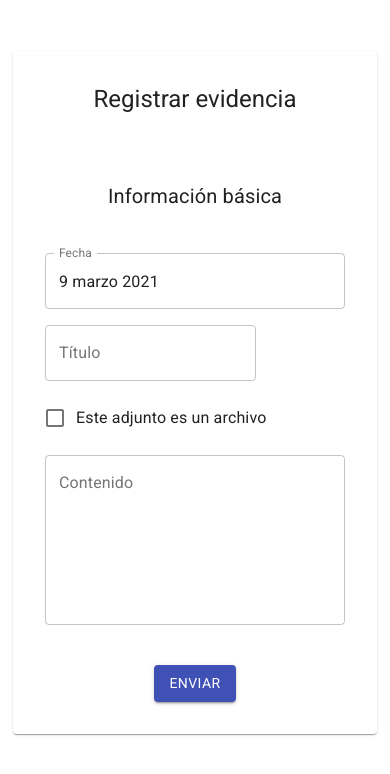
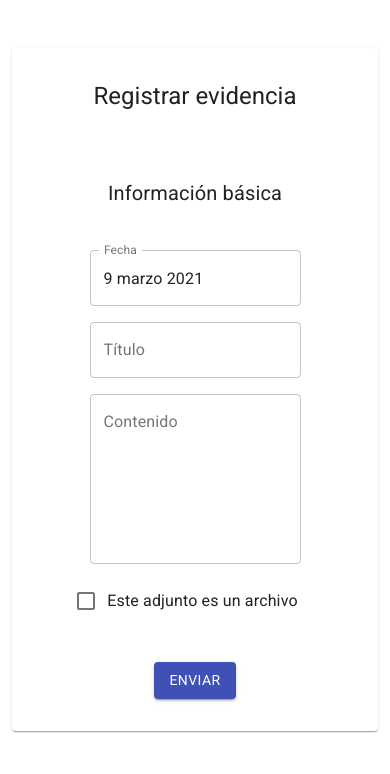
Before and after one commit to juanhebert/coffeechain-pilot, a React (Create React App) app: page /evidence/1/1 in a window 390 px wide. Shown: the top 774 px of the page. Built offline with nearby package versions, Linux system fonts and the light colour scheme; no server answers.

Commit message:
Mobile pt. 1

```diff
--- a/src/components/InventoryTable.jsx
+++ b/src/components/InventoryTable.jsx
@@ -5,7 +5,7 @@ import { Link } from 'react-router-dom';
 
 const useStyles = makeStyles(() => ({
   table: {
-    minWidth: 0, // TODO
+    maxWidth: '310px',
   },
   tableHeadCell: {
     fontWeight: 700,
--- a/src/views/ActorView.jsx
+++ b/src/views/ActorView.jsx
@@ -14,10 +14,18 @@ import DefaultCertLogo from '../img/certificate.svg';
 
 const useStyles = makeStyles(theme => ({
   main: {
-    margin: '50px 50px 0',
+    margin: '12px 0',
+    maxWidth: '100%',
+  },
+  section: {
+    display: 'flex',
+    justifyContent: 'center',
+    maxWidth: '100%',
   },
   paper: {
+    width: 310,
     padding: theme.spacing(2),
+    overflow: 'scroll',
   },
   avatar: {
     height: 40,
@@ -95,7 +103,7 @@ const ActorView = () => {
   const classes = useStyles();
 
   const [actorList, setActorList] = useState([]);
-  const [selectedActorIndex, setSelectedActorIndex] = useState('');
+  const [selectedActorIndex, setSelectedActorIndex] = useState(0);
   const [selectedActor, setSelectedActor] = useState();
   const [actorInfo, setActorInfo] = useState();
 
@@ -122,10 +130,8 @@ const ActorView = () => {
   };
 
   return (
-    <div className={classes.main}>
-      <Grid container spacing={3}>
-        <Grid item xs={3} container spacing={2} direction="column">
-          <Grid item>
+    <Grid container spacing={3} className={classes.main} direction="column">
+      <Grid item className={classes.section}>
         <Paper className={classes.paper}>
           <Typography variant="h5" className={classes.heading}>
             Seleccionar actor
@@ -148,7 +154,7 @@ const ActorView = () => {
         </Paper>
       </Grid>
       {selectedActor && (
-            <Grid item>
+        <Grid item className={classes.section}>
           <Paper className={classes.paper}>
             <Grid container direction="column" alignItems="center" justify="space-around" spacing={3}>
               <Grid item container direction="column" alignItems="center">
@@ -169,7 +175,6 @@ const ActorView = () => {
                       key={certType}
                     >
                       <img src={getCertLogo(certType)} alt={certType} className={classes.certLogo} />
-
                       <span className={classes.certName}>{certType}</span>
                     </Grid>
                   </Link>
@@ -203,9 +208,7 @@ const ActorView = () => {
           </Paper>
         </Grid>
       )}
-        </Grid>
-        <Grid container item xs={9} spacing={2}>
-          <Grid item xs={12}>
+      <Grid item className={classes.section}>
         <Paper className={classes.paper}>
           <Typography variant="h5" className={classes.heading}>
             Inventorio (custodia)
@@ -213,7 +216,7 @@ const ActorView = () => {
           <InventoryTable inventory={inventory} />
         </Paper>
       </Grid>
-          <Grid item xs={12}>
+      <Grid item className={classes.section}>
         <Paper className={classes.paper}>
           <Typography variant="h5" className={classes.heading}>
             Inventorio (propiedad)
@@ -222,8 +225,6 @@ const ActorView = () => {
         </Paper>
       </Grid>
     </Grid>
-      </Grid>
-    </div>
   );
 };
 
--- a/src/views/AddEvidenceView.jsx
+++ b/src/views/AddEvidenceView.jsx
@@ -24,22 +24,29 @@ import { useLogin } from '../LoginContext';
 
 const useStyles = makeStyles(theme => ({
   main: {
-    marginTop: 15,
+    margin: '12px 0',
+    maxWidth: '100%',
+  },
+  section: {
+    display: 'flex',
+    justifyContent: 'center',
+    maxWidth: '100%',
   },
   paper: {
+    width: 310,
     padding: theme.spacing(4),
   },
   heading: {
     marginBottom: 25,
   },
   dropdown: {
-    minWidth: 300,
+    maxWidth: 250,
   },
   fsAligned: {
-    alignSelf: 'flex-start',
+    alignSelf: 'center',
   },
   textField: {
-    minWidth: 300,
+    maxWidth: 250,
   },
   input: {
     display: 'none',
@@ -143,7 +150,7 @@ const AddEvidenceView = () => {
           </Alert>
         </Collapse>
       </Grid>
-      <Grid item>
+      <Grid item className={classes.section}>
         <Paper className={classes.paper}>
           <Grid container direction="column" spacing={5}>
             <Grid item>
@@ -179,14 +186,6 @@ const AddEvidenceView = () => {
                 />
               </Grid>
               <Grid item className={classes.fsAligned}>
-                <FormControl className={classes.formControl}>
-                  <FormControlLabel
-                    control={<Checkbox checked={isFile} onChange={() => setIsFile(x => !x)} name="isDocument" />}
-                    label="Este adjunto es un archivo"
-                  />
-                </FormControl>
-              </Grid>
-              <Grid item className={classes.fsAligned}>
                 <TextField
                   label={isFile ? 'Descripción' : 'Contenido'}
                   id="attachmentText"
@@ -197,6 +196,14 @@ const AddEvidenceView = () => {
                   value={content}
                   onChange={handleContentChange}
                 />
+              </Grid>
+              <Grid item className={classes.fsAligned}>
+                <FormControl className={classes.formControl}>
+                  <FormControlLabel
+                    control={<Checkbox checked={isFile} onChange={() => setIsFile(x => !x)} name="isDocument" />}
+                    label="Este adjunto es un archivo"
+                  />
+                </FormControl>
               </Grid>
               {isFile && (
                 <Grid item className={classes.fsAligned}>
--- a/src/views/CertifyView.jsx
+++ b/src/views/CertifyView.jsx
@@ -23,16 +23,23 @@ import { useLogin } from '../LoginContext';
 
 const useStyles = makeStyles(theme => ({
   main: {
-    marginTop: 15,
+    margin: '12px 0',
+    maxWidth: '100%',
   },
   paper: {
+    maxWidth: 310,
     padding: theme.spacing(4),
+  },
+  section: {
+    display: 'flex',
+    justifyContent: 'center',
+    maxWidth: '100%',
   },
   heading: {
     marginBottom: 25,
   },
   dropdown: {
-    minWidth: 300,
+    width: 250,
   },
   fsAligned: {
     alignSelf: 'flex-start',
@@ -141,7 +148,7 @@ const CertifyView = () => {
           </Alert>
         </Collapse>
       </Grid>
-      <Grid item>
+      <Grid item className={classes.section}>
         <Paper className={classes.paper}>
           <Grid container direction="column" spacing={5}>
             <Grid item>
--- a/src/views/EventList.jsx
+++ b/src/views/EventList.jsx
@@ -6,13 +6,15 @@ import { Paper, Table, TableBody, TableCell, TableHead, TableRow, Typography } f
 
 const useStyles = makeStyles(theme => ({
   main: {
-    margin: '50px 50px 0',
+    margin: '12px 0',
     display: 'flex',
     justifyContent: 'center',
+    maxWidth: '100%',
   },
   paper: {
+    width: 310,
     padding: theme.spacing(2),
-    maxWidth: 800,
+    overflow: 'scroll',
   },
   tableHeadCell: {
     fontWeight: 700,
--- a/src/views/EventView.jsx
+++ b/src/views/EventView.jsx
@@ -31,15 +31,22 @@ import DefaultCertLogo from '../img/certificate.svg';
 
 const useStyles = makeStyles(theme => ({
   main: {
-    margin: '50px 50px 0',
+    margin: '12px 0',
+    maxWidth: '100%',
   },
   paper: {
     padding: theme.spacing(2),
-    minWidth: 600,
+    width: 310,
+    overflow: 'scroll',
+  },
+  section: {
+    display: 'flex',
+    justifyContent: 'center',
+    maxWidth: '100%',
   },
   modalPaper: {
     padding: theme.spacing(2),
-    width: 450,
+    width: 310,
     margin: '100px auto',
     whiteSpace: 'pre-wrap',
   },
@@ -237,7 +244,7 @@ const EventView = () => {
         </Paper>
       </Modal>
       <Grid container spacing={2} direction="column" alignItems="center">
-        <Grid item>
+        <Grid item className={classes.section}>
           <Paper className={classes.paper}>
             <Typography variant="h5" className={classes.heading}>
               Información básica
@@ -268,7 +275,7 @@ const EventView = () => {
           </Paper>
         </Grid>
         {inputs && (
-          <Grid item>
+          <Grid item className={classes.section}>
             <Paper className={classes.paper}>
               <Typography variant="h5" className={classes.heading}>
                 Entradas
@@ -278,7 +285,7 @@ const EventView = () => {
           </Grid>
         )}
         {outputs && (
-          <Grid item>
+          <Grid item className={classes.section}>
             <Paper className={classes.paper}>
               <Typography variant="h5" className={classes.heading}>
                 Salidas
@@ -287,7 +294,7 @@ const EventView = () => {
             </Paper>
           </Grid>
         )}
-        <Grid item>
+        <Grid item className={classes.section}>
           <Paper className={classes.paper}>
             <Typography variant="h5" className={classes.heading}>
               Evidencia
--- a/src/views/ObserveView.jsx
+++ b/src/views/ObserveView.jsx
@@ -23,16 +23,23 @@ import { useLogin } from '../LoginContext';
 
 const useStyles = makeStyles(theme => ({
   main: {
-    marginTop: 15,
+    marginTop: '12px 0',
+    maxWidth: '100%',
   },
   paper: {
+    maxWidth: 310,
     padding: theme.spacing(4),
+  },
+  section: {
+    display: 'flex',
+    justifyContent: 'center',
+    maxWidth: '100%',
   },
   heading: {
     marginBottom: 25,
   },
   dropdown: {
-    minWidth: 300,
+    width: 250,
   },
   fsAligned: {
     alignSelf: 'flex-start',
@@ -151,7 +158,7 @@ const ObserveView = () => {
           </Alert>
         </Collapse>
       </Grid>
-      <Grid item>
+      <Grid item className={classes.section}>
         <Paper className={classes.paper}>
           <Grid container direction="column" spacing={5}>
             <Grid item>
--- a/src/views/PendingView.jsx
+++ b/src/views/PendingView.jsx
@@ -22,11 +22,18 @@ import { useLogin } from '../LoginContext';
 
 const useStyles = makeStyles(theme => ({
   main: {
-    margin: '50px 50px 0',
+    margin: '12px 0',
+    maxWidth: '100%',
   },
   paper: {
     padding: theme.spacing(2),
-    minWidth: 600,
+    width: 310,
+    overflow: 'scroll',
+  },
+  section: {
+    display: 'flex',
+    justifyContent: 'center',
+    maxWidth: '100%',
   },
   heading: {
     marginBottom: 25,
@@ -184,7 +191,7 @@ const PendingView = () => {
             </Alert>
           </Collapse>
         </Grid>
-        <Grid item>
+        <Grid item className={classes.section}>
           <Paper className={classes.paper}>
             <Typography variant="h5" className={classes.heading}>
               Ventas pendientes
@@ -192,7 +199,7 @@ const PendingView = () => {
             <PendingTable items={pendingSales} showSaleFields handleSaleConfirmation={handleSaleConfirmation} />
           </Paper>
         </Grid>
-        <Grid item>
+        <Grid item className={classes.section}>
           <Paper className={classes.paper}>
             <Typography variant="h5" className={classes.heading}>
               Envíos pendientes
```
Also changed, not shown: src/components/Navbar.jsx (+49 -18 lines). Lines whose indentation alone changed are shown as unchanged.
